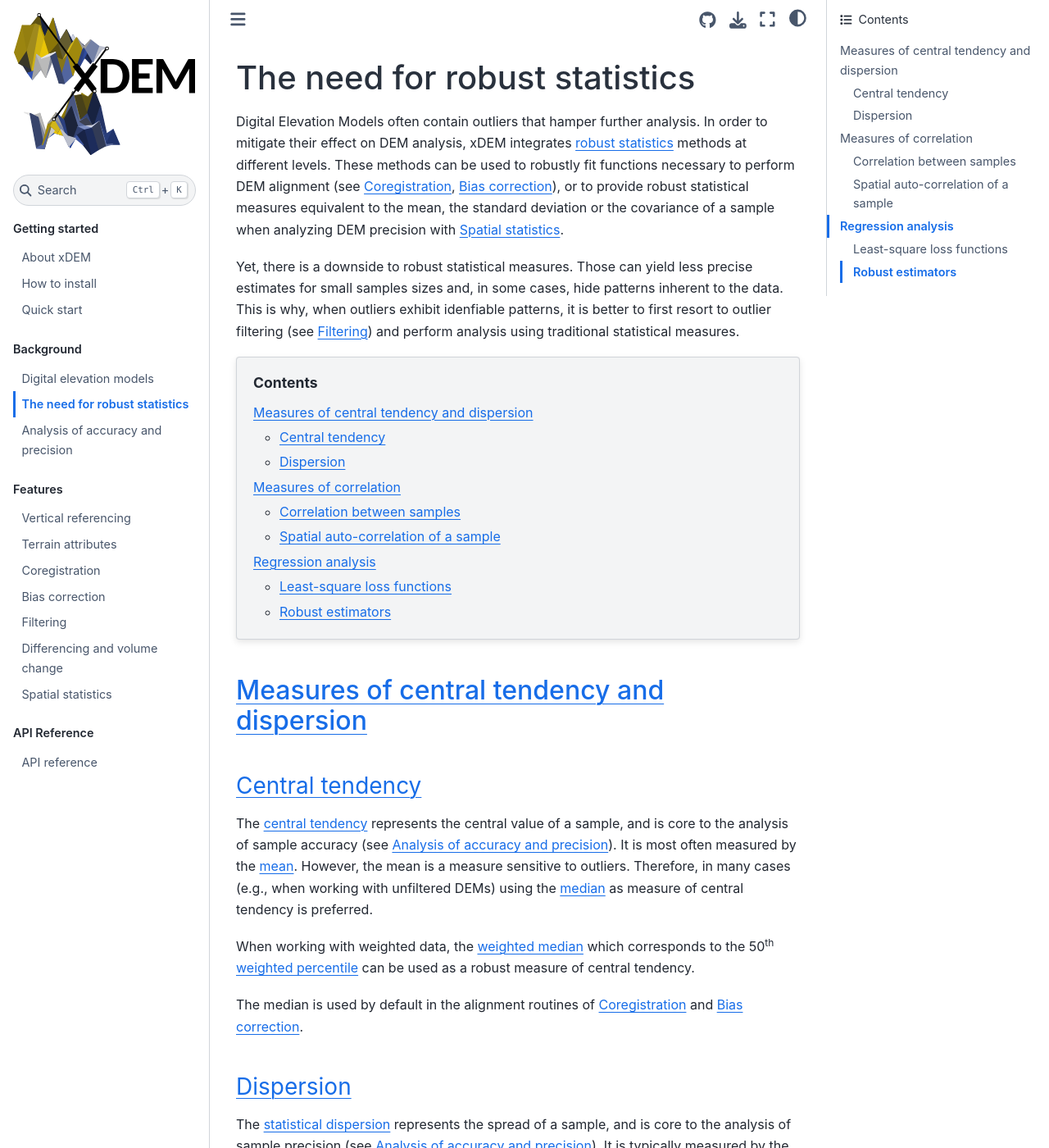
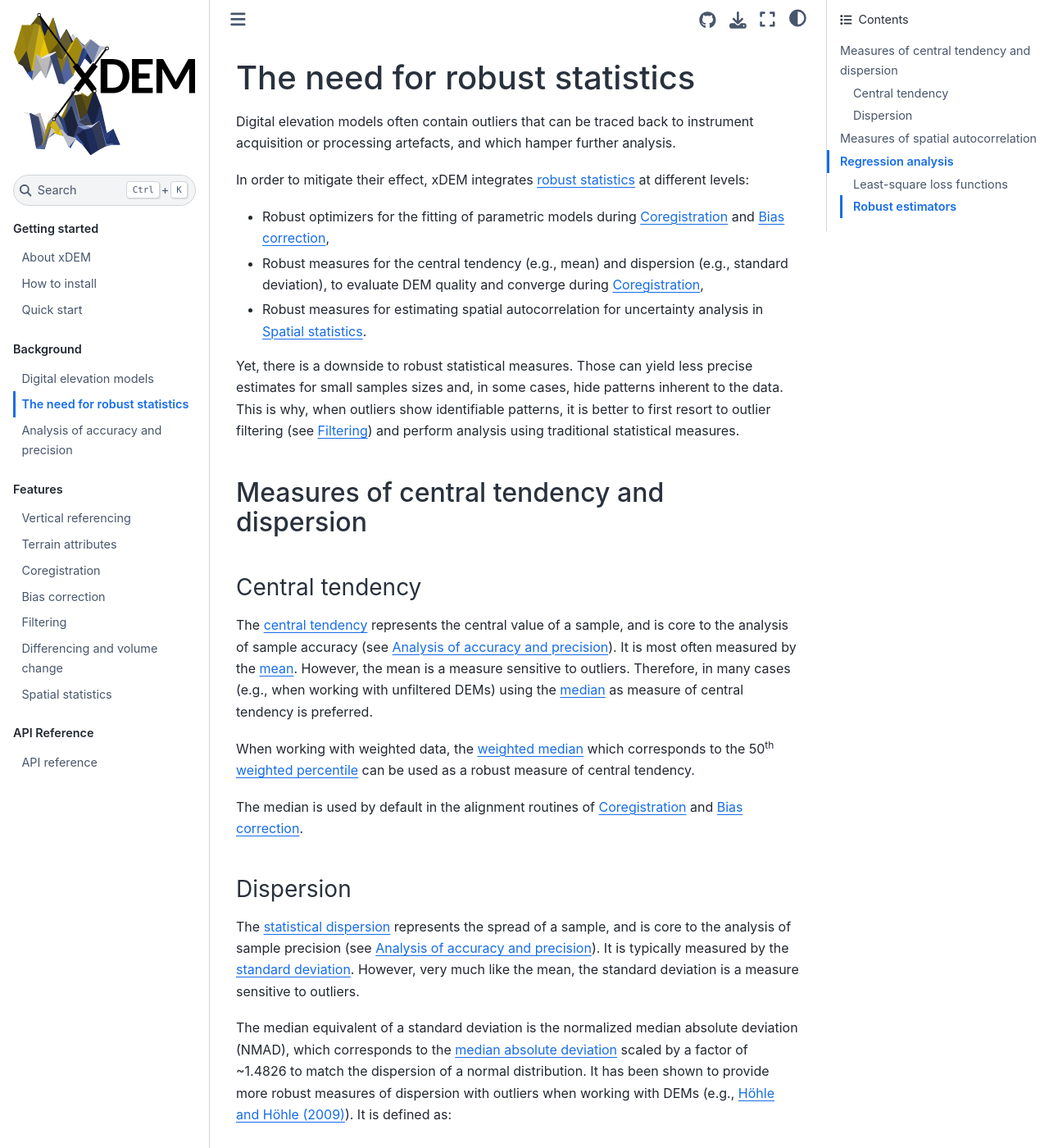
Before and after one commit to GlacioHack/xdem, a Sphinx documentation site: the page built from doc/source/intro_robuststats.md, in a window 1280 px wide and 1400 px high. Shown: the whole window at 82% size. Built offline with Sphinx 7.4.7 and the Sphinx Book theme 1.1.4, drawn with Linux system fonts in a browser that asks for light colours; pages that are not in the unit, such as notebooks, are missing from menus; the version number is read from the project's files by our own code; some of the changed text lies outside the part shown.

Commit message:
Use NMAD consistently in examples and clarify link to Dowd's variogram in doc (#390)
* Clarify Dowds variogram synergy with NMAD and put link into advanced examples

* Add exception for Dowds variogram for scikit-gstat version lower or equal to 1.0.0

* Linting

* Fix hyperlink in doc

* Linting

````diff
--- a/doc/source/intro_robuststats.md
+++ b/doc/source/intro_robuststats.md
@@ -2,20 +2,16 @@
 
 # The need for robust statistics
 
-Digital Elevation Models often contain outliers that hamper further analysis.
-In order to mitigate their effect on DEM analysis, xDEM integrates [robust statistics](https://en.wikipedia.org/wiki/Robust_statistics)
-methods at different levels.
-These methods can be used to robustly fit functions necessary to perform DEM alignment (see {ref}`coregistration`, {ref}`biascorr`), or to provide
-robust statistical measures equivalent to the mean, the standard deviation or the covariance of a sample when analyzing DEM precision with
-{ref}`spatialstats`.
+Digital elevation models often contain outliers that can be traced back to instrument acquisition or processing artefacts, and which hamper further analysis.
+
+In order to mitigate their effect, xDEM integrates [robust statistics](https://en.wikipedia.org/wiki/Robust_statistics) at different levels:
+- Robust optimizers for the fitting of parametric models during {ref}`coregistration` and {ref}`biascorr`,
+- Robust measures for the central tendency (e.g., mean) and dispersion (e.g., standard deviation), to evaluate DEM quality and converge during {ref}`coregistration`,
+- Robust measures for estimating spatial autocorrelation for uncertainty analysis in {ref}`spatialstats`.
 
 Yet, there is a downside to robust statistical measures. Those can yield less precise estimates for small samples sizes and,
-in some cases, hide patterns inherent to the data. This is why, when outliers exhibit idenfiable patterns, it is better
+in some cases, hide patterns inherent to the data. This is why, when outliers show identifiable patterns, it is better
 to first resort to outlier filtering (see {ref}`filters`) and perform analysis using traditional statistical measures.
-
-```{contents} Contents
-:local: true
-```
 
 (robuststats-meanstd)=
 
@@ -34,12 +30,15 @@
 
 The median is used by default in the alignment routines of {ref}`coregistration` and {ref}`biascorr`.
 
+(robuststats-nmad)=
+
 ### Dispersion
 
 The [statistical dispersion](https://en.wikipedia.org/wiki/Statistical_dispersion) represents the spread of a sample,
 and is core to the analysis of sample precision (see {ref}`intro`). It is typically measured by the [standard deviation](https://en.wikipedia.org/wiki/Standard_deviation).
-However, very much like the mean, the standard deviation is a measure sensitive to outliers. The median equivalent of a
-standard deviation is the normalized median absolute deviation (NMAD), which corresponds to the [median absolute deviation](https://en.wikipedia.org/wiki/Median_absolute_deviation) scaled by a factor of ~1.4826 to match the dispersion of a
+However, very much like the mean, the standard deviation is a measure sensitive to outliers.
+
+The median equivalent of a standard deviation is the normalized median absolute deviation (NMAD), which corresponds to the [median absolute deviation](https://en.wikipedia.org/wiki/Median_absolute_deviation) scaled by a factor of ~1.4826 to match the dispersion of a
 normal distribution. It has been shown to provide more robust measures of dispersion with outliers when working
 with DEMs (e.g., [Höhle and Höhle (2009)](https://doi.org/10.1016/j.isprsjprs.2009.02.003)).
 It is defined as:
@@ -50,35 +49,29 @@
 
 where $x$ is the sample.
 
-The half difference between 84{sup}`th` and 16{sup}`th` percentiles, or the absolute 68{sup}`th` percentile
-can also be used as a robust dispersion measure equivalent to the standard deviation.
-
 ```python
 nmad = xdem.spatialstats.nmad
 ```
 
+```{note}
+The NMAD estimator has a good synergy with {ref}`Dowd's variogram<robuststats-corr>` for spatial autocorrelation, as their median-based measure of dispersion is the same.
+```
+
+The half difference between 84{sup}`th` and 16{sup}`th` percentiles, or the absolute 68{sup}`th` percentile
+can also be used as a robust dispersion measure equivalent to the standard deviation.
 When working with weighted data, the difference between the 84{sup}`th` and 16{sup}`th` [weighted percentile](https://en.wikipedia.org/wiki/Percentile#Weighted_percentile), or the absolute 68{sup}`th` weighted percentile can be used as a robust measure of dispersion.
 
+```{important}
 The NMAD is used by default for estimating elevation measurement errors in {ref}`spatialstats`.
+```
 
 (robuststats-corr)=
 
-## Measures of correlation
-
-### Correlation between samples
-
-The [covariance](https://en.wikipedia.org/wiki/Covariance) is the measure generally used to estimate the joint variability
-of samples, often normalized to a [correlation coefficient](https://en.wikipedia.org/wiki/Pearson_correlation_coefficient).
-Again, the variance and covariance are sensitive measures to outliers. It is therefore preferable to compute such measures
-by filtering the data, or using robust estimators.
-
-TODO
-
-### Spatial auto-correlation of a sample
+## Measures of spatial autocorrelation
 
 [Variogram](https://en.wikipedia.org/wiki/Variogram) analysis exploits statistical measures equivalent to the covariance,
 and is therefore also subject to outliers.
-Based on [scikit-gstat](https://mmaelicke.github.io/scikit-gstat/index.html), xDEM allows to specify robust variogram
+Based on [SciKit-GStat](https://mmaelicke.github.io/scikit-gstat/index.html), xDEM allows to specify robust variogram
 estimators such as Dowd's variogram based on medians ([Dowd (1984)](https://en.wikipedia.org/wiki/Variogram)) defined as:
 
 $$
@@ -87,7 +80,15 @@
 
 where $h$ is the spatial lag and $Z_{x_{i}}$ is the value of the sample at the location $x_{i}$.
 
+```{note}
+Dowd's estimator has a good synergy with the {ref}`NMAD<robuststats-nmad>` for estimating the dispersion of the full sample, as their median-based measure of dispersion is the same (2.198 is the square of 1.4826).
+```
+
+Other estimators can be chosen from [SciKit-GStat's list of estimators](https://scikit-gstat.readthedocs.io/en/latest/reference/estimator.html).
+
+```{important}
 Dowd's variogram is used by default to estimate spatial auto-correlation of elevation measurement errors in {ref}`spatialstats`.
+```
 
 (robuststats-regression)=
 
````
Also changed, not shown: 3 other files.
